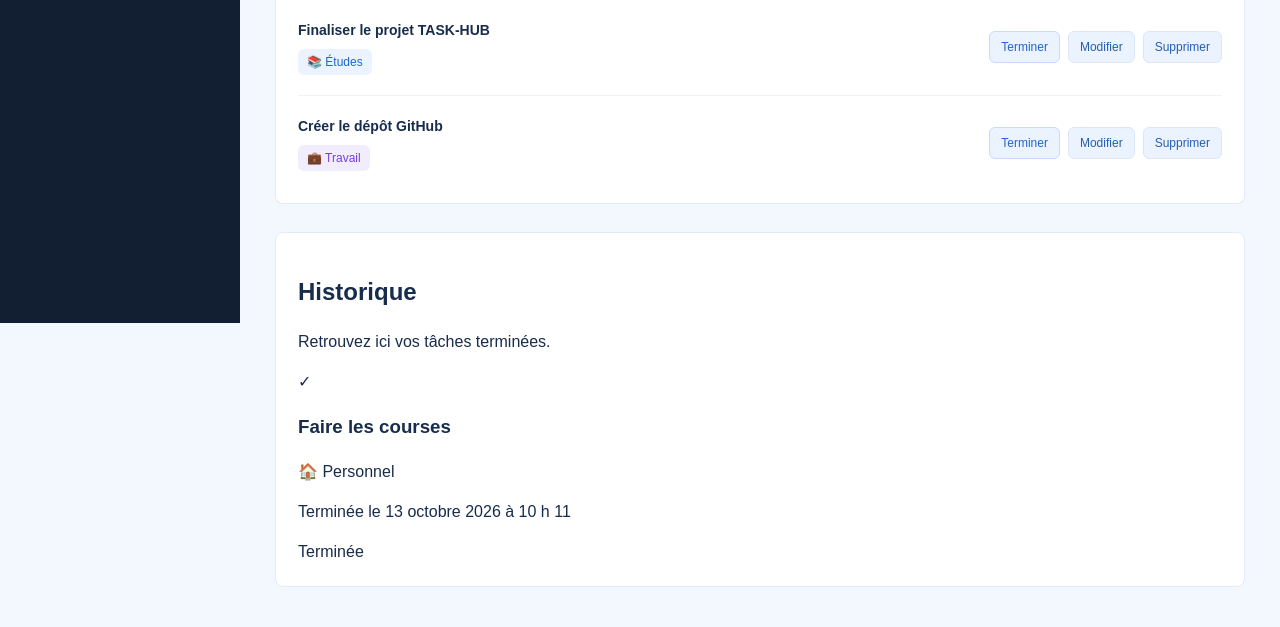
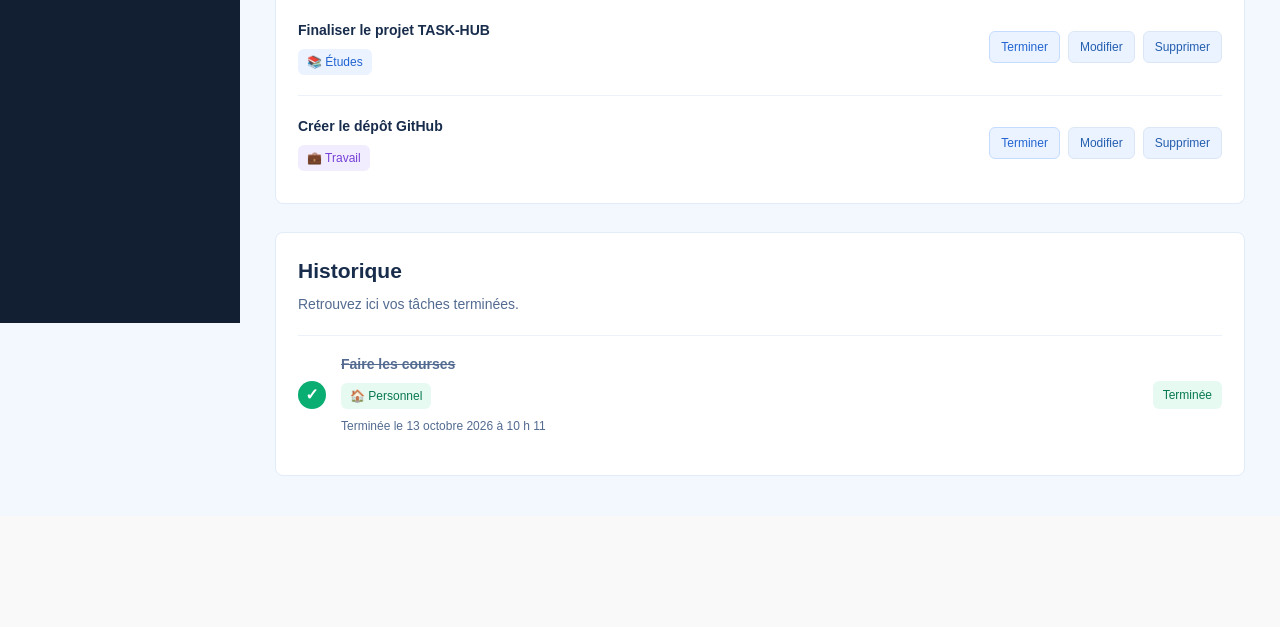
Before and after one commit to Louka04/Projet-1.2, a PHP site: page /accueil.php in a window 1280 px wide. Shown: the part 477-1104 px from the top of the page. After the commit the page ends 953 px from the top, so only its background shows below. Run offline with PHP 8.4, Linux system fonts and the light colour scheme.

Commit message:
finalisation du css et amélioration php

```diff
--- a/CSS/accueil.css
+++ b/CSS/accueil.css
@@ -311,3 +311,75 @@ button :hover {
     border-radius: 8px;
     background-color: white;
 }
+
+.history h2 {
+    margin : 0 0 8px;
+    font-size : 21px;
+}
+
+.history-description {
+    margin: 0 0 20px;
+    color: #536b90;
+    font-size: 14px;
+}
+
+.history-description {
+    margin: 0 0 20px;
+    color: #536b90;
+    font-size: 14px;
+}
+
+.history-task {
+    display: flex;
+    align-items: center;
+    gap: 15px;
+    padding: 18px 0;
+    border-top: 1px solid #edf2fa;
+}
+
+.history-check {
+    flex-shrink: 0;
+    width: 28px;
+    height: 28px;
+    border-radius: 50%;
+    background-color: #0aad72;
+    color: white;
+    font-weight: bold;
+    text-align: center;
+    line-height: 28px;
+}
+
+.history-details {
+    flex: 1;
+}
+
+.history-details h3 {
+    margin: 0 0 8px;
+    color: #536b90;
+    font-size: 14px;
+    text-decoration: line-through;
+}
+
+.history-category {
+    display: inline-block;
+    margin: 0 0 8px;
+    padding: 4px 9px;
+    border-radius: 6px;
+    background-color: #e6faf2;
+    color: #08794f;
+    font-size: 12px;
+}
+
+.history-date {
+    margin: 0;
+    color: #536b90;
+    font-size: 12px;
+}
+
+.history-status {
+    padding: 5px 10px;
+    border-radius: 6px;
+    background-color: #e6faf2;
+    color: #08794f;
+    font-size: 12px;
+}
```
Also changed, not shown: accueil.php (+23 -139 lines).
